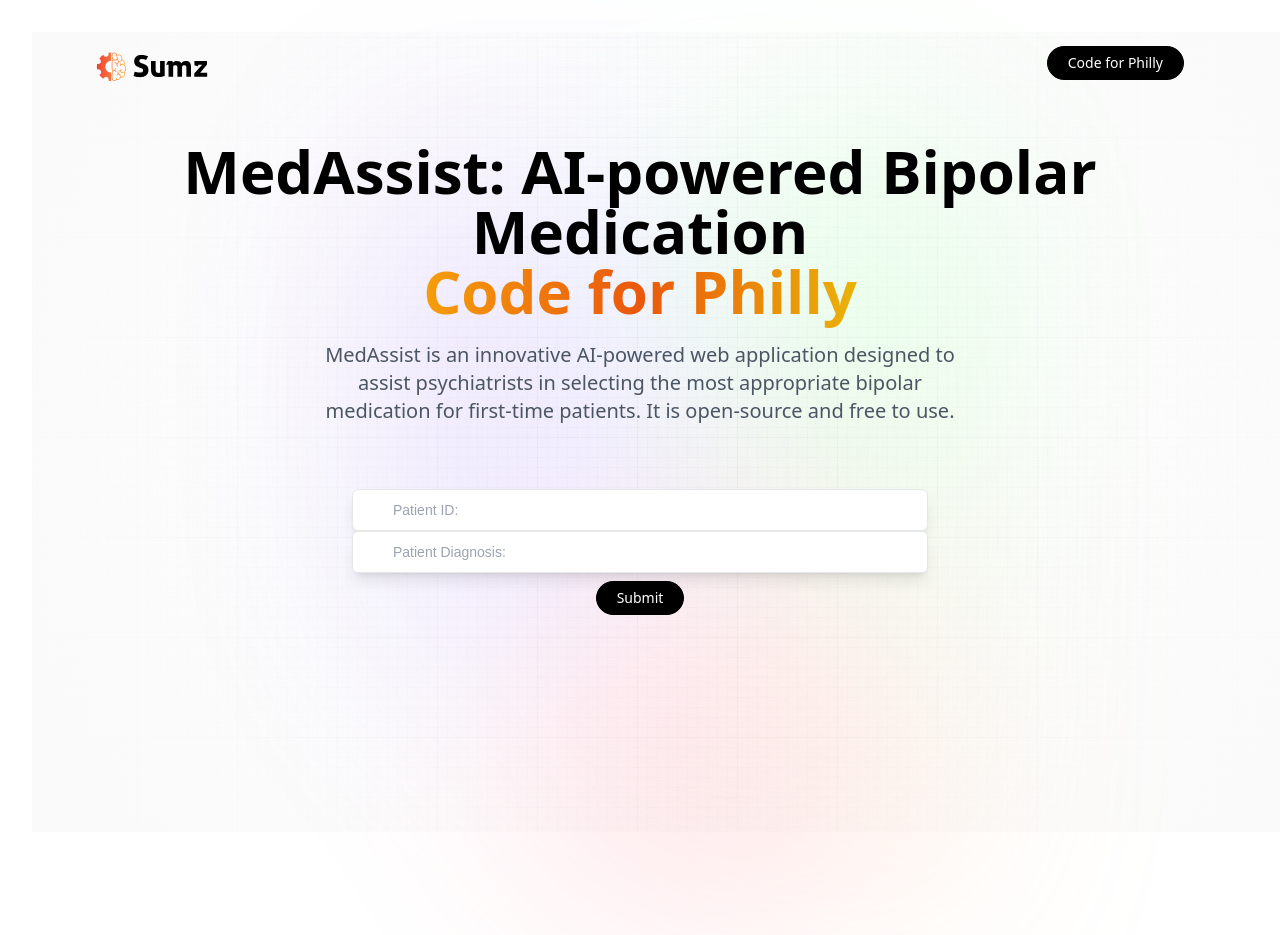
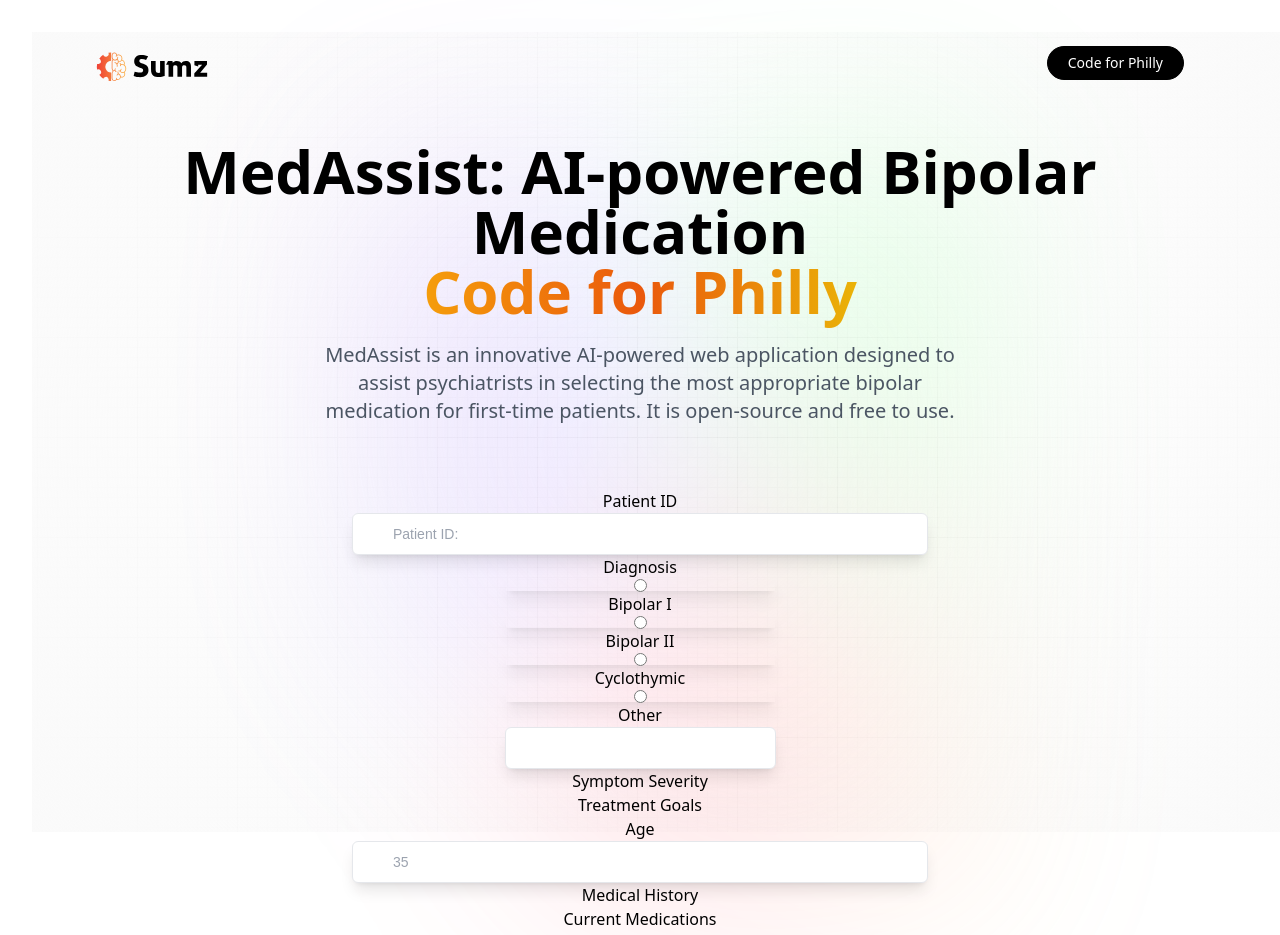
Before and after one commit to taichan03/MedAssist, a React (Vite) app in the folder MedAssist/: page / in a window 1280 px wide. Shown: the top 935 px of the page. Before the commit the page ends 800 px from the top, so only its background shows below. Built offline with nearby package versions, Linux system fonts and the light colour scheme; a web font is replaced by a local one.

Commit message:
diagnosis field

```diff
--- a/MedAssist/src/components/Summary.tsx
+++ b/MedAssist/src/components/Summary.tsx
@@ -37,6 +37,7 @@ const Summary = () => {
             alt="link-icon"
             className="absolute left-0 my-2 ml-3 w-5"
           /> */}
+          <h3>Patient ID</h3>
           <input
             type="ID"
             placeholder="Patient ID:"
@@ -47,9 +48,48 @@ const Summary = () => {
             required
             className="url_input peer" // When you need to style an element based on the state of a sibling element, mark the sibling with the peer class, and use peer-* modifiers to style the target element
           />
+          <div>
+          <h3>Diagnosis</h3>
+          <label><input
+            type="radio"
+            value={patientInfo.Diagnosis}
+            onChange={(e) =>
+              setPatientInfo({ ...patientInfo, Diagnosis: e.target.value })
+            }
+            required
+            className="url_input peer" // When you need to style an element based on the state of a sibling element, mark the sibling with the peer class, and use peer-* modifiers to style the target element
+          />Bipolar I</label>
+          <label>
+            <input
+            type="radio"
+            value={patientInfo.Diagnosis}
+            onChange={(e) =>
+              setPatientInfo({ ...patientInfo, Diagnosis: e.target.value })
+            }
+            required
+            className="url_input peer" // When you need to style an element based on the state of a sibling element, mark the sibling with the peer class, and use peer-* modifiers to style the target element
+          />Bipolar II</label>
+          <label><input
+            type="radio"
+            value={patientInfo.Diagnosis}
+            onChange={(e) =>
+              setPatientInfo({ ...patientInfo, Diagnosis: e.target.value })
+            }
+            required
+            className="url_input peer" // When you need to style an element based on the state of a sibling element, mark the sibling with the peer class, and use peer-* modifiers to style the target element
+          />Cyclothymic</label>
+          <label><input
+            type="radio"
+            value={patientInfo.Diagnosis}
+            onChange={(e) =>
+              setPatientInfo({ ...patientInfo, Diagnosis: e.target.value })
+            }
+            required
+            className="url_input peer" // When you need to style an element based on the state of a sibling element, mark the sibling with the peer class, and use peer-* modifiers to style the target element
+          />Other</label>
           <input
             type="Text"
-            placeholder="Patient Diagnosis:"
+            placeholder=""
             value={patientInfo.Diagnosis}
             onChange={(e) =>
               setPatientInfo({ ...patientInfo, Diagnosis: e.target.value })
@@ -57,6 +97,25 @@ const Summary = () => {
             required
             className="url_input peer" // When you need to style an element based on the state of a sibling element, mark the sibling with the peer class, and use peer-* modifiers to style the target element
           />
+          </div>
+          <h3>Symptom Severity</h3>
+          <h3>Treatment Goals</h3>
+          <h3>Age</h3>
+          <input
+            type="number"
+            placeholder="35"
+            value={patientInfo.Age}
+            onChange={(e) =>
+              setPatientInfo({ ...patientInfo, Age: e.target.value })
+            }
+            required
+            className="url_input peer" // When you need to style an element based on the state of a sibling element, mark the sibling with the peer class, and use peer-* modifiers to style the target element
+          />
+          <h3>Medical History</h3>
+          <h3>Current Medications</h3>
+          <h3>Allergies</h3>
+          <h3>Additional Considerations</h3>
+
           {/* Display ID and Description */}
           {patientInfo.ID && (
             <div>
```
